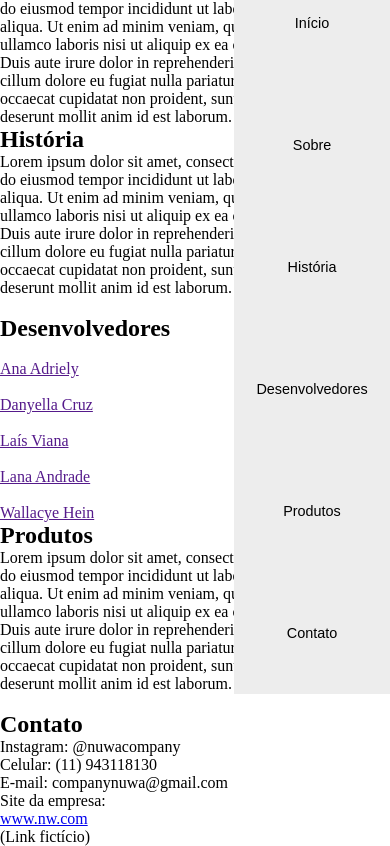
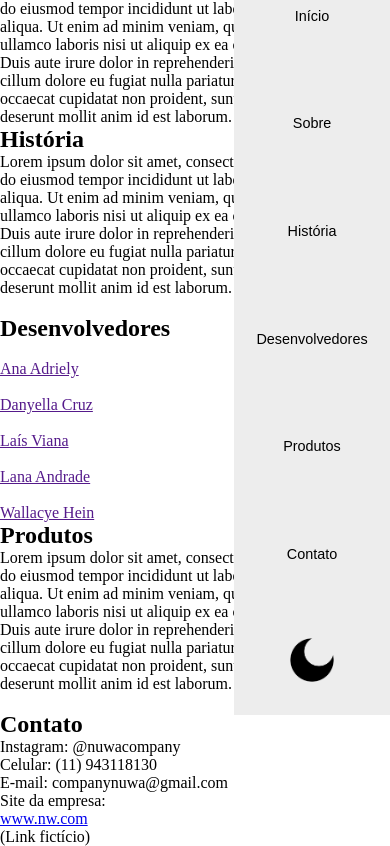
Before and after one commit to LanaAndrade/Nuwa, a plain HTML site: page index.html in a window 390 px wide. Shown: the part 118-964 px from the top of the page. Drawn offline with Linux system fonts and the light colour scheme.

Commit message:
Adicionei o botão do modo escuro no menu

```diff
--- a/css/style.css
+++ b/css/style.css
@@ -24,7 +24,7 @@ nav{
 }
 
 #logo{
-    width: 14.28%;
+
     min-width: 80px;
     height: 100%;
     min-height: 80px;
@@ -38,12 +38,20 @@ nav ul{
 
 nav ul li{
     float: left;
-    width: 16%;
+    width: 14%;
     height: 100%;
     text-align: center;
     list-style: none;
 
 
+}
+
+#imgBtnMenuTemaEscuro{
+    height: 50%;
+}
+
+#btnMenuTemaEscuro:hover{
+    border-bottom: 0px solid white;
 }
 
 nav ul li button{
@@ -100,7 +108,7 @@ nav ul li button:hover{
     }
     nav ul li{
         width: 100%;
-        height: 17%;
+        height: 15%;
     }
     nav ul li button{
         background-color: #ededed;
--- a/index.html
+++ b/index.html
@@ -26,6 +26,7 @@
                     <li><button>Desenvolvedores</button></li>
                     <li><button>Produtos</button></li>
                     <li><button>Contato</button></li>
+                    <li><button id="btnMenuTemaEscuro"><img src="./img/luaModoEscuro.png" id="imgBtnMenuTemaEscuro" alt="Imagem Lua"></button></li>
                 </ul>
 
             </nav>
```
Also changed, not shown: img/luaModoEscuro.png (added).
